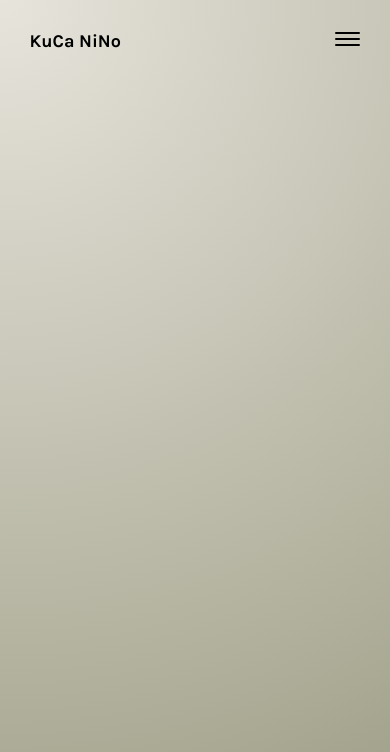
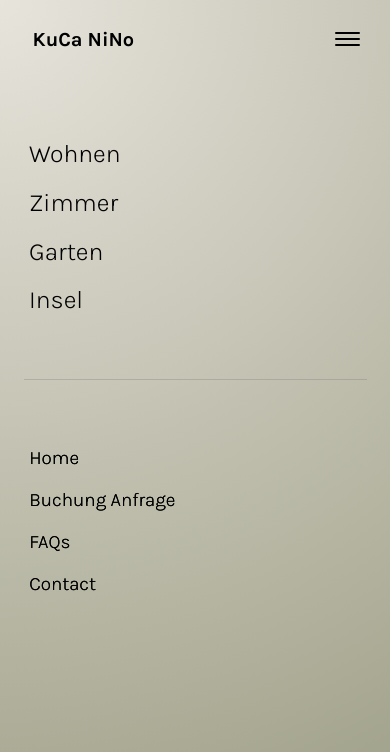
Before and after one commit to karim1986/Kuca_Nino, a React (Create React App) app in the folder frontend/: page / in a window 390 px wide. Before the commit this address had no page. Shown: the top 752 px of the page. Built offline with nearby package versions, Linux system fonts and the light colour scheme.

Commit message:
responsive navbar

```diff
--- a/frontend/src/AnimatedRoutes.jsx
+++ b/frontend/src/AnimatedRoutes.jsx
@@ -1,6 +1,7 @@
 import { Routes, Route, useLocation } from "react-router-dom";
 import { AnimatePresence } from "framer-motion";
 import NavBar from "./components/navBar/NavBar";
+import Footer from "./components/footer/Footer";
 
 function AnimatedRoutes() {
   const location = useLocation();
@@ -10,6 +11,7 @@ function AnimatedRoutes() {
       <Routes location={location} key={location.pathname}>
         <Route />
       </Routes>
+      <Footer />
     </AnimatePresence>
   );
 }
--- /dev/null
+++ b/frontend/src/components/footer/Footer.jsx
@@ -0,0 +1,27 @@
+import React from "react";
+import "./footer.scss";
+
+const Footer = () => {
+  return (
+    <div className="footer footer-container">
+      <footer className="">
+        <ul className="footer__list">
+          <li className="footer__item">
+            <a href="">Home</a>
+          </li>
+          <li className="footer__item">
+            <a href="">Buchung Anfrage</a>
+          </li>
+          <li className="footer__item">
+            <a href="">FAQs</a>
+          </li>
+          <li className="footer__item">
+            <a href="">Contact</a>
+          </li>
+        </ul>
+      </footer>
+    </div>
+  );
+};
+
+export default Footer;
--- /dev/null
+++ b/frontend/src/components/footer/footer.scss
@@ -0,0 +1,35 @@
+.footer__list {
+    display: flex;
+    flex-direction: column;
+}
+
+.footer__item  {
+    margin: 1rem 0;
+    font-size: 1.9rem;
+
+    &:nth-child(1) {
+        margin-top: 0;
+    }
+}
+
+.footer__item > a {
+    color: #000;
+    font-weight: 500;
+}
+
+.footer-container {
+    position: absolute;
+    top: 53%;
+    left: 7.5%;
+    height: 300px;
+    width: 80%;
+}
+
+@media screen and (min-width: 768px) {
+    .footer-container {
+        position: static;
+        border: none;
+        width: 80%;
+        margin: auto;
+    }
+}
--- a/frontend/src/components/navBar/NavBar.jsx
+++ b/frontend/src/components/navBar/NavBar.jsx
@@ -2,6 +2,7 @@ import { useState } from "react";
 import { motion } from "framer-motion";
 import { GiHamburgerMenu } from "react-icons/gi";
 import { GrClose } from "react-icons/gr";
+import Footer from "../footer/Footer";
 import "./navBar.scss";
 
 const variants = {
@@ -24,23 +25,25 @@ const NavBar = () => {
         <div className="nav-menu-items">
           <ul className="list nav__list collapsible__content">
             <li className="nav__item">
-              <a href="">WOHNEN</a>
+              <a href="">Wohnen</a>
             </li>
             <li className="nav__item">
-              <a href="">ZIMMER</a>
+              <a href="">Zimmer</a>
             </li>
             <li className="nav__item">
-              <a href="">GARTEN</a>
+              <a href="">Garten</a>
             </li>
             <li className="nav__item">
-              <a href="">INSEL</a>
+              <a href="">Insel</a>
             </li>
+            <div className="line-divider"></div>
           </ul>
         </div>
         <div className="anfragen-btn">
           <button className="booking--btn">Buchung Anfragen</button>
         </div>
       </nav>
+      <Footer />
       <div
         onClick={() => setToggle(!toggle)}
         className={
--- a/frontend/src/components/navBar/navBar.scss
+++ b/frontend/src/components/navBar/navBar.scss
@@ -1,5 +1,6 @@
 // TODO: navigation Bar *******
 .header-bg {
+  padding: 0.8rem 2.4rem;
   position: relative;
   height: 100vh;
   background-image: radial-gradient(circle farthest-corner at 0 0,#e7e4dc,#9d9e86);
@@ -10,13 +11,20 @@
 }
 
 nav {
-  width: 90%;
+  width: 95%;
   margin: auto;
+  padding: 2rem 0rem 0rem ;
+}
+
+.collapsible {
   display: flex;
   justify-content: space-between;
   align-items: center;
   flex-wrap: wrap;
-  padding: 3rem 1rem;
+}
+
+.list:nth-child(1) {
+  margin: 5rem 0;
 }
 
 nav > a {
@@ -26,28 +34,26 @@ nav > a {
 .nav-logo > a{
   color: #000;
   font-weight: bold;
-  font-size: 18px;
+  font-size: 20px;
 }
 
 .nav__list {
   width: 100%;
+  display: flex;
+  flex-direction: column;
+  justify-content: space-between;
 }
 
 .nav__item {
-  position: relative;
-  padding: 0.5rem 2rem;
+  padding: 0.5rem;
 }
 
 .nav__item > a {
   position: relative;
   color: #000000;
-  font-weight: 600;
-  font-size: 1.3rem;
-  margin: 0 1rem;
+  font-weight: 500;
+  font-size: 2.5rem;
   transition: color 0.5s;
-  &:hover {
-    color: #000;
-  }
 }
 
 .nav__item > a:after {
@@ -66,9 +72,15 @@ nav > a {
 }
 
 .nav-menu-items {
-  display: none;
+  height: 35%;
+  width: 88%;
+  display: flex;
+  justify-content: space-evenly;
+  position: absolute;
+  top: 10%;
+  left: 2.4rem;
+  border-bottom: 1px solid rgba(124, 124, 124, 0.344);
 }
-
 
 .toggler {
   position: fixed;
@@ -136,15 +148,25 @@ nav > a {
   }
 }
 
-// Mobile Version
+// Desktop Version
 
 @media screen and (min-width: 768px) {
   nav {
-  justify-content: space-between;
+   justify-content: space-between;
+   width: 80%;
+   margin: auto;
   }
 
   .nav-menu-items {
-    display: block;
+    display: flex;
+    width: auto;
+    position: static;
+    border-bottom: none;
+  }
+
+  .nav__item > a {
+    font-size: 1.5rem;
+    margin: 0 1.5rem;
   }
 
   .nav__toggler {
@@ -156,9 +178,14 @@ nav > a {
   }
 
   .nav__list {
-   width: auto;
+   width: 100%;
    display: flex;
+   flex-direction: row;
    font-size: 1.4rem;
    letter-spacing: 0.2rem;
   }
+
+  .devider-line {
+  display: none;
+  }
 }
```
